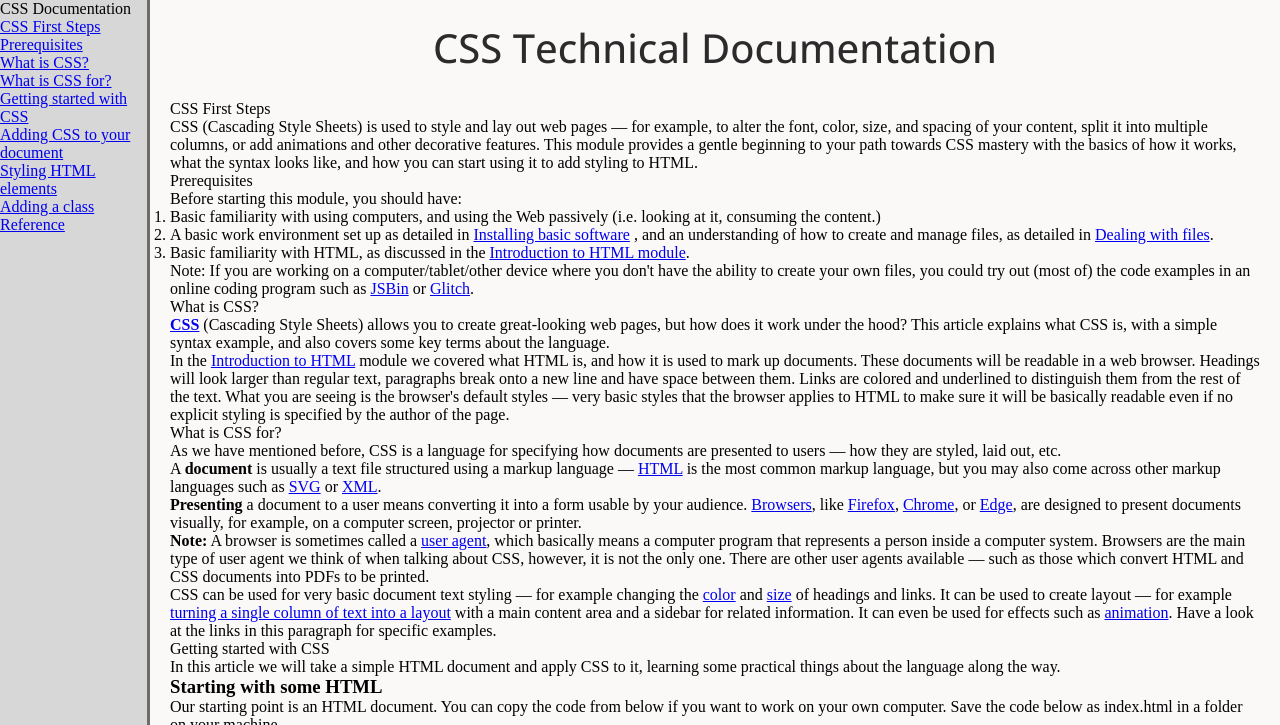
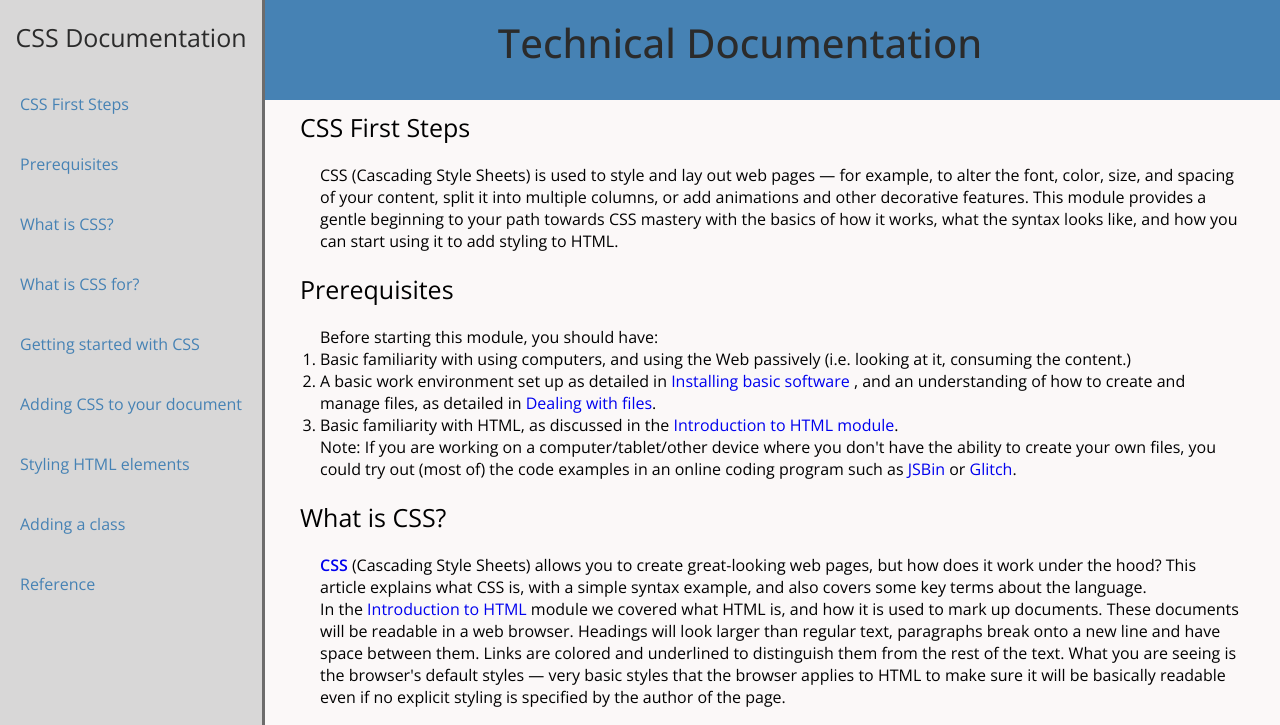
Before and after one commit to DorcasKomane/TechnicalDoc-page, a plain HTML site: page index.html in a window 1280 px wide. Shown: the top 725 px of the page. Drawn offline with nearby package versions, Linux system fonts and the light colour scheme.

Commit message:
styled article and code sections

```diff
--- a/index.html
+++ b/index.html
@@ -7,7 +7,7 @@
         <link rel="stylesheet" href="style.css" />
     </head>
     <div id="container">
-        <header>CSS Technical Documentation</header>
+        <header>Technical Documentation</header>
 
         <nav id="navbar">
             <header>CSS Documentation</header>
@@ -103,7 +103,7 @@
                         In this article we will take a simple HTML document and apply CSS to it,
                         learning some practical things about the language along the way.
                     </p>
-                    <h1>Starting with some HTML</h1>
+                    <h3>Starting with some HTML</h3>
                     <p>
                         Our starting point is an HTML document. You can copy the code from below if
                         you want to work on your own computer. Save the code below as index.html in
@@ -236,6 +236,6 @@
                 </article>
             </section>
         </main>
-        <footer>&copy2022 CSS Technical Documentation</footer>
+        <footer>CSS Technical Docs &copy 2022</footer>
     </div>
 </html>
--- a/style.css
+++ b/style.css
@@ -1,8 +1,10 @@
 :root {
     --color-white: #fbf8f8;
+    --color-lightergrey: #f0efef;
     --color-lightgrey: #d8d7d7;
     --color-darkgrey: #6d6c6c;
     --color-black: #2b2b2b;
+    --color-blue: #4682b4;
 }
 
 * {
@@ -13,6 +15,7 @@
 
 body {
     background: var(--color-white);
+    font-family: 'Open Sans', sans-serif;
 }
 
 #container {
@@ -21,37 +24,100 @@ body {
     height: 100vh;
     grid-template-areas: "nav head"
                          "nav  main"
-                         "foot  foot";
+                         "nav  foot";
     grid-template-rows: 50px 1fr 30px;
-    grid-template-columns: 150px 1fr;
+    grid-template-columns: 200px 1fr;
+
   }
 
   #container > header {
     grid-area: head;
-    background-color: var(--color-white);
-    height: 250px;
+    background-color: var(--color-blue);
+    height: 100px;
     color: var(--color-black);
     font-family: 'Open Sans', sans-serif;
     font-weight: 500;
     font-size: 40px;
     text-align: center;
-    margin: 20px;
+    padding-top: 15px;
   }
 
   #container > nav {
+    height: 100vh;
     grid-area: nav;
     background-color: var(--color-lightgrey);
     border-right: solid;
     border-color: var(--color-darkgrey);
+    position: fixed;
+  }
+  nav > header {
+      font-weight: 400;
+      font-size: 25px;
+      color: var(--color-black);
+      text-align: center;
+      padding-top: 20px;
+
+  }
+
+  a {
+      text-decoration: none;
+  }
+
+  nav > ul {
+      padding: 20px 10px;
+      list-style: none;
+  }
+
+  .nav-link {
+      cursor: pointer;
+      line-height: 40px;
+      color: var(--color-blue);
+      padding: 10px;
+      display: block;
+  }
+
+  .nav-link:hover {
+      color: var(--color-white);
+      background-color: var(--color-blue);
   }
 
   #container > main {
     grid-area: main;
     background-color: var(--color-white);
-    margin: 50px 20px;
+    margin: 50px 20px 30px 100px;
+  }
+
+  .main-section > header {
+      font-size: 25px;
+      font-weight: 400;
+      margin: 10px 0;
+  }
+
+  article {
+    margin: 20px;
+  }
+
+  .main-section > p {
+      margin: 10px;
+      line-height: 5px;
+  }
+
+  .main-section > ol {
+      text-indent: 5px;
+  }
+
+  code {
+      background: var(--color-lightergrey);
+      padding: 20px;
+      margin: 300px 100px;
+      border-left: 3px;
   }
 
   #container > footer {
     grid-area: foot;
-    background-color: #8cffa0;
+    background-color: var(--color-blue);
+    height: 50px;
+    text-align: center;
+    padding-top: 10px;
+    font-weight: 100;
   }
```
